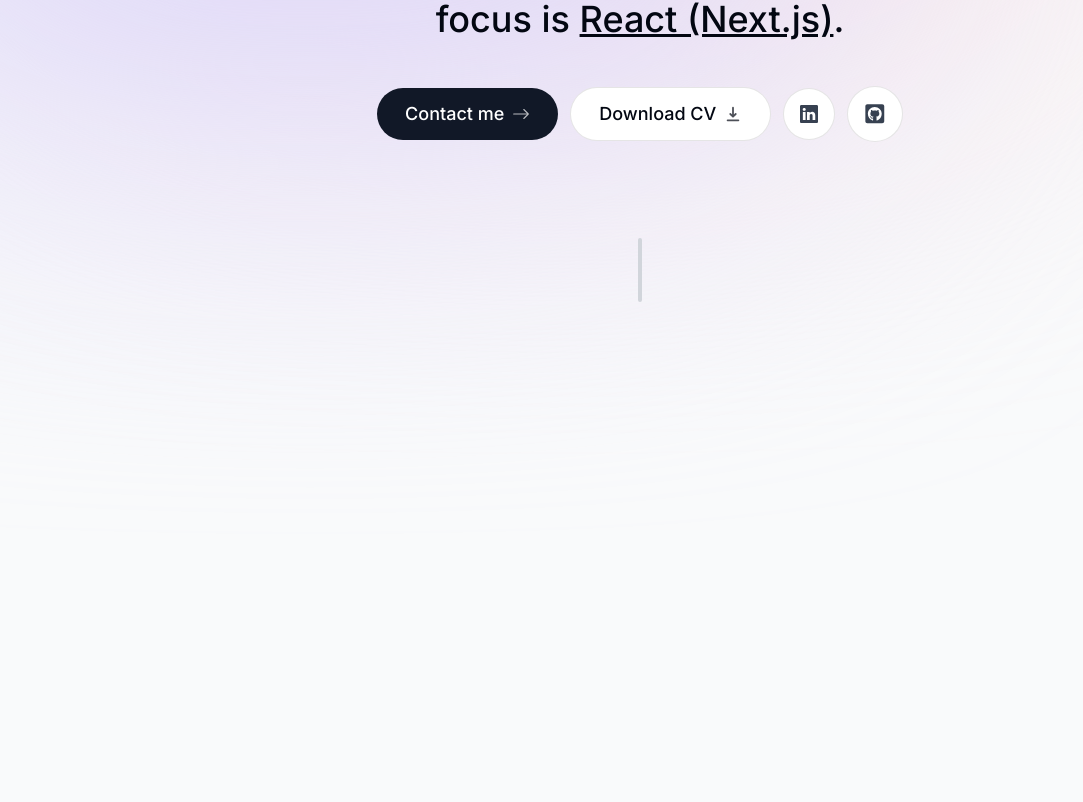
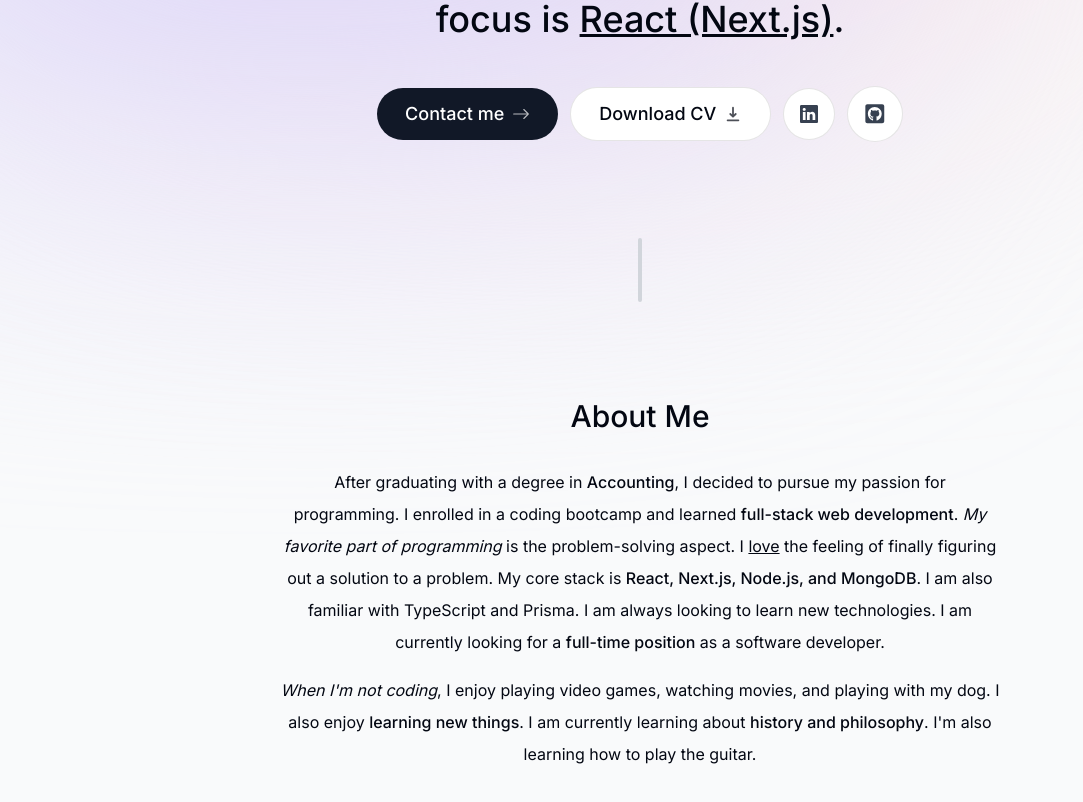
Before and after one commit to pateldev02/dp-portfolio, a Next.js app: page / in a window 1280 px wide. Shown: the part 372-1174 px from the top of the page, without its empty margins (0-1083 px from the left). Built offline with nearby package versions, Linux system fonts and the light colour scheme.

Commit message:
Added about component and animations

```diff
--- a/app/page.tsx
+++ b/app/page.tsx
@@ -1,3 +1,4 @@
+import About from "@/components/about";
 import Intro from "@/components/intro";
 import SectionDivider from "@/components/section-divider";
 
@@ -6,6 +7,7 @@
     <main className="flex flex-col items-center px-4">
       <Intro />
       <SectionDivider />
+      <About />
     </main>
   );
 }
--- /dev/null
+++ b/components/about.tsx
@@ -0,0 +1,44 @@
+"use client";
+import React from "react";
+import { motion } from "framer-motion";
+import SectionHeading from "./section-heading";
+
+export default function About() {
+  return (
+    <motion.section
+      className="mb-28 max-w-[45rem] text-center leading-8 sm:mb-40 scroll-mt-28"
+      initial={{ opacity: 0, y: 100 }}
+      animate={{ opacity: 1, y: 0 }}
+      transition={{ delay: 0.175 }}
+      id="about"
+    >
+      <SectionHeading>About me</SectionHeading>
+      <p className="mb-4 leading-8">
+        After graduating with a degree in{" "}
+        <span className="font-medium">Accounting</span>, I decided to pursue my
+        passion for programming. I enrolled in a coding bootcamp and learned{" "}
+        <span className="font-medium">full-stack web development</span>.{" "}
+        <span className="italic">My favorite part of programming</span> is the
+        problem-solving aspect. I <span className="underline">love</span> the
+        feeling of finally figuring out a solution to a problem. My core stack
+        is{" "}
+        <span className="font-medium">
+          React, Next.js, Node.js, and MongoDB
+        </span>
+        . I am also familiar with TypeScript and Prisma. I am always looking to
+        learn new technologies. I am currently looking for a{" "}
+        <span className="font-medium">full-time position</span> as a software
+        developer.
+      </p>
+
+      <p>
+        <span className="italic">When I'm not coding</span>, I enjoy playing
+        video games, watching movies, and playing with my dog. I also enjoy{" "}
+        <span className="font-medium">learning new things</span>. I am currently
+        learning about{" "}
+        <span className="font-medium">history and philosophy</span>. I'm also
+        learning how to play the guitar.
+      </p>
+    </motion.section>
+  );
+}
--- a/components/intro.tsx
+++ b/components/intro.tsx
@@ -11,7 +11,10 @@
 
 export default function Intro() {
   return (
-    <section className="mb-28 max-w-[50rem] text-center sm:mb-0 scroll-mt-[100rem]">
+    <section
+      id="home"
+      className="mb-28 max-w-[50rem] text-center sm:mb-0 scroll-mt-[100rem]"
+    >
       <div className="flex items-center justify-center">
         <div className="relative">
           <motion.div
--- /dev/null
+++ b/components/section-heading.tsx
@@ -0,0 +1,13 @@
+import React, { Children } from "react";
+
+type SectionHeadingProps = {
+  children: React.ReactNode;
+};
+
+export default function SectionHeading({ children }: SectionHeadingProps) {
+  return (
+    <h2 className="text-3xl font-medium capitalize mb-8 text-center">
+      {children}
+    </h2>
+  );
+}
```
